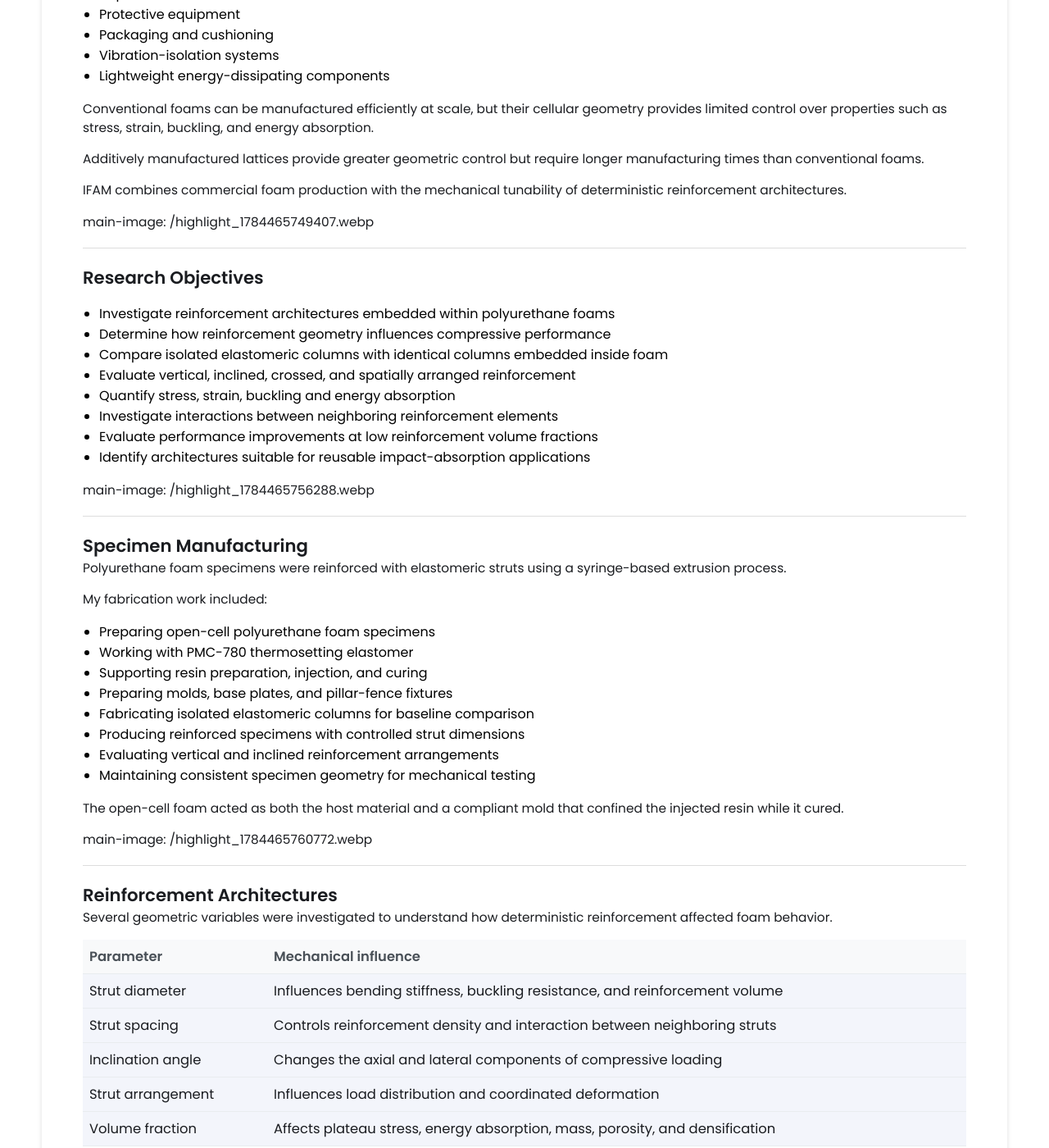
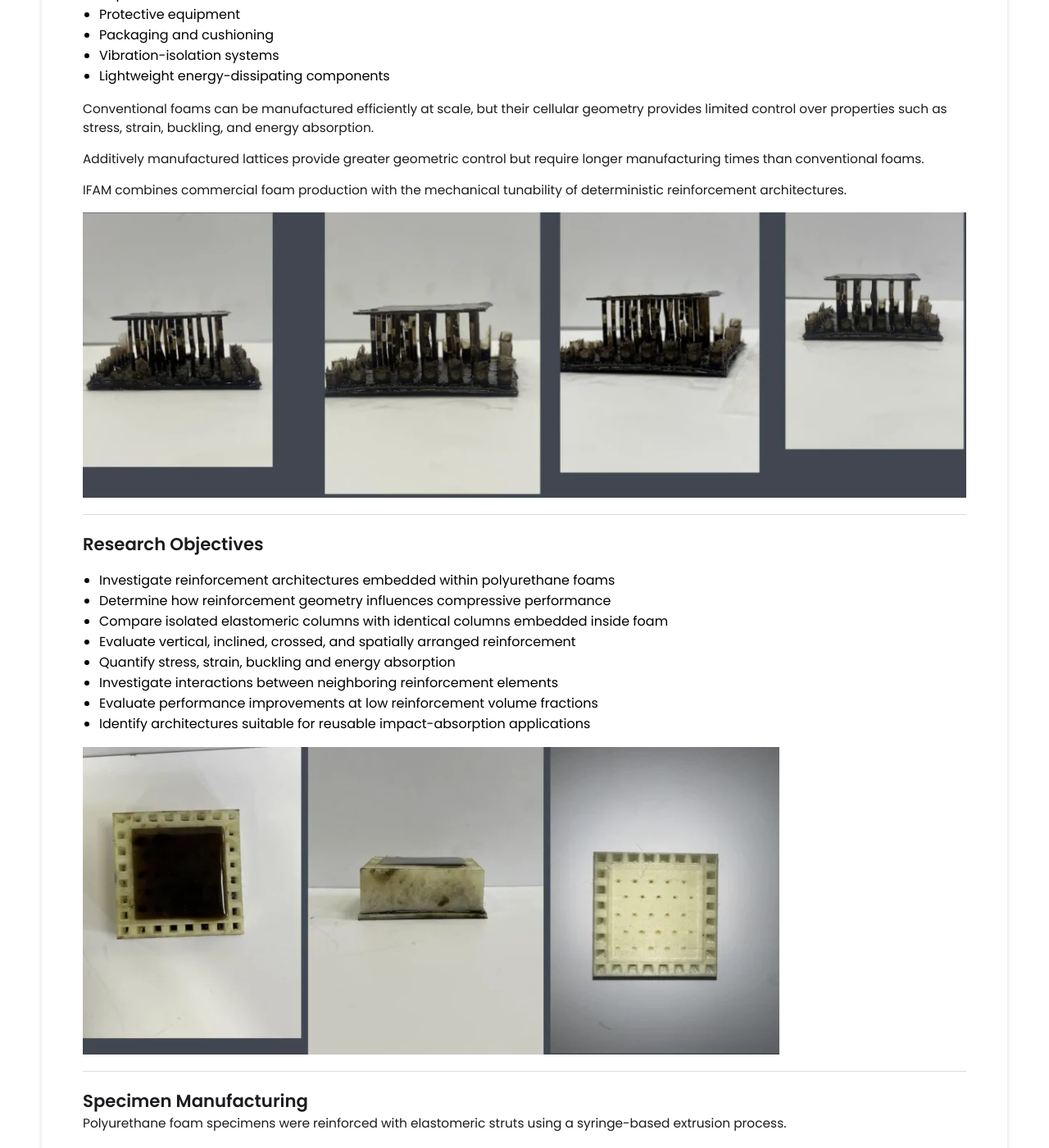
Before and after one commit to ggrangz/ggrangz.github.io, a Jekyll site: the page built from _projects/3D-Foam-Structures/index.md, in a window 1280 px wide and 1400 px high, scrolled down 1190 px. Shown: the whole window at 82% size. Built offline with Jekyll 4.4.1, drawn with Linux system fonts in a browser that asks for light colours.

Commit message:
Update index.md

```diff
--- a/_projects/3D-Foam-Structures/index.md
+++ b/_projects/3D-Foam-Structures/index.md
@@ -46,7 +46,7 @@ Additively manufactured lattices provide greater geometric control but require
 
 IFAM combines commercial foam production with the mechanical tunability of deterministic reinforcement architectures.
 
-main-image: /highlight_1784465749407.webp
+{% include image-gallery.html images="highlight_1784465749407.webp" height="400" %}
 
 ---
 
@@ -61,7 +61,7 @@ main-image: /highlight_1784465749407.webp
 - Evaluate performance improvements at low reinforcement volume fractions
 - Identify architectures suitable for reusable impact-absorption applications
 
-main-image: /highlight_1784465756288.webp
+{% include image-gallery.html images="highlight_1784465756288.webp" height="400" %}
 
 ---
 
@@ -82,7 +82,8 @@ My fabrication work included:
 
 The open-cell foam acted as both the host material and a compliant mold that confined the injected resin while it cured.
 
-main-image: /highlight_1784465760772.webp
+{% include image-gallery.html images="highlight_1784465760772.webp" height="400" %}
+
 
 ---
 
```
